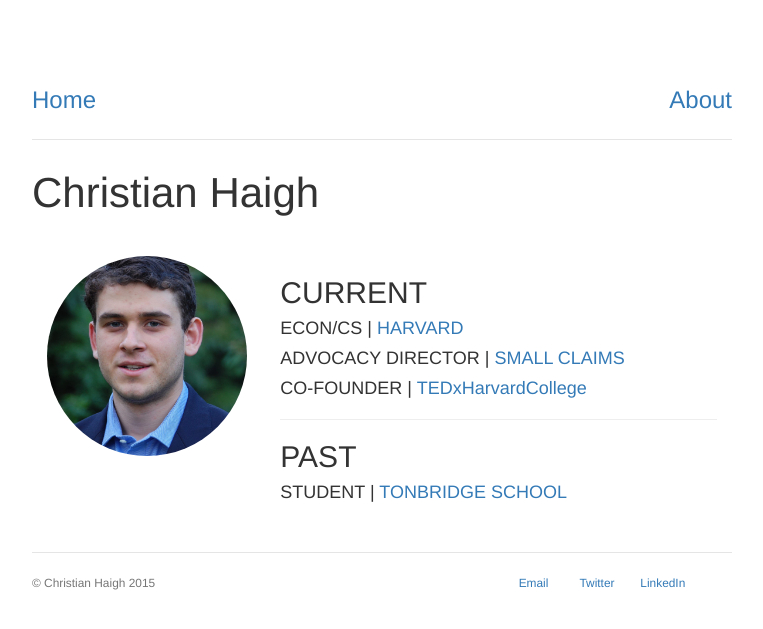
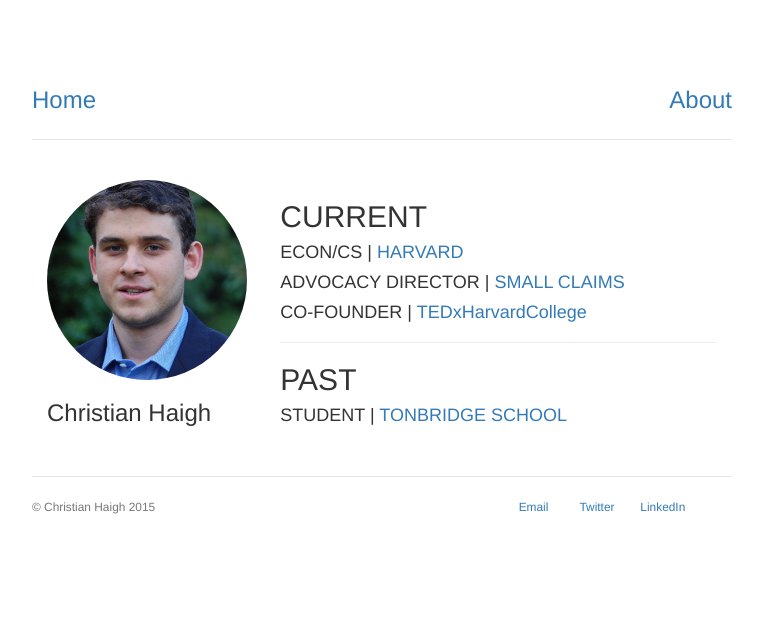
Before and after one commit to christianhaigh/christianhaigh.github.io, a Jekyll site: the page built from index.html, in a window 1280 px wide. Shown: the top 629 px of the page, without its empty margins (258-1021 px from the left). Built offline with Jekyll 4.4.1, drawn with Linux system fonts in a browser that asks for light colours.

Commit message:
Update index.html

```diff
--- a/index.html
+++ b/index.html
@@ -2,13 +2,10 @@
 layout: default
 title: Hank Quinlan, Horrible Cop
 ---
-<div class="blurb">
-	<h1>Christian Haigh</h1>
-</div><!-- /.blurb -->
-      <div class="row marketing">
-
+<div class="row marketing">
 	<div class="col-sm-4">
 		<img  class="img-circle avatar" alt="Christian Haigh" src="/pictures/christian_haigh.jpg" width="200px">
+		<h3>Christian Haigh</h3>
 	</div>
 
 	<div class="col-sm-8">
```
